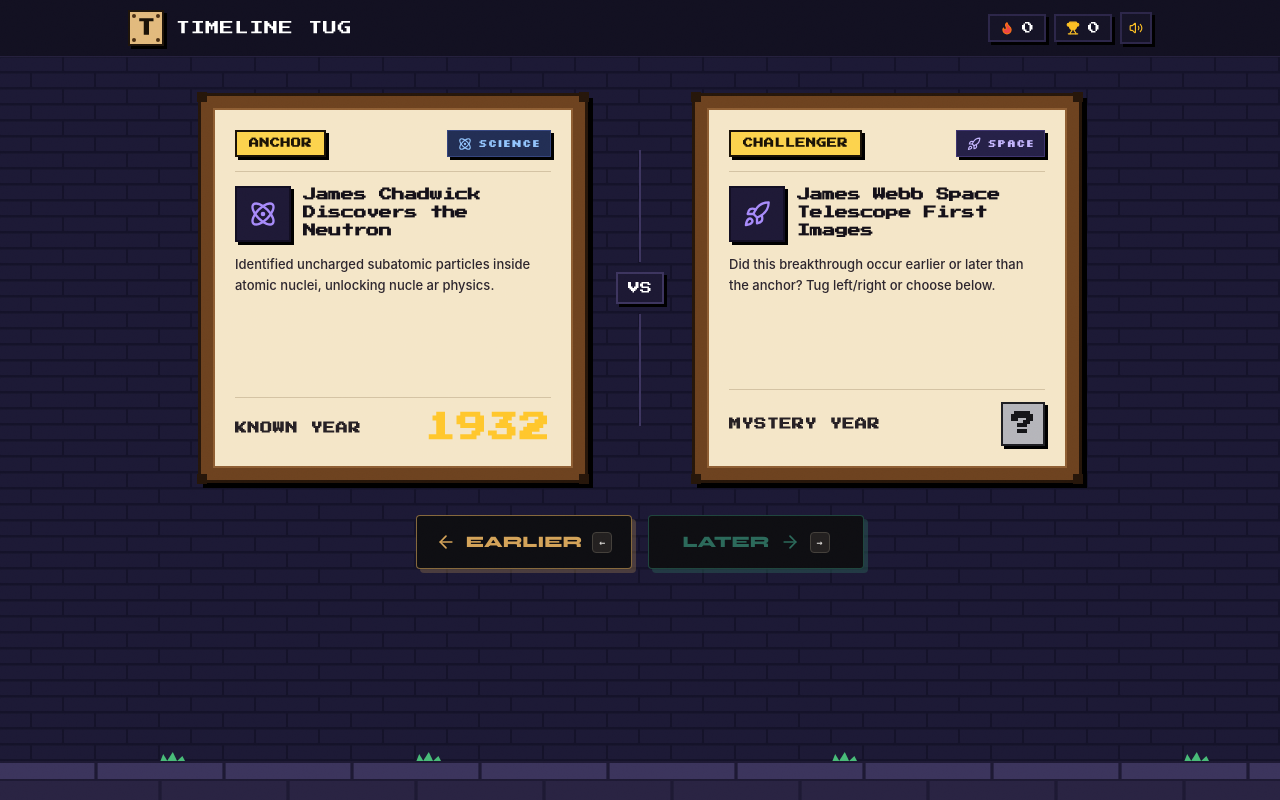
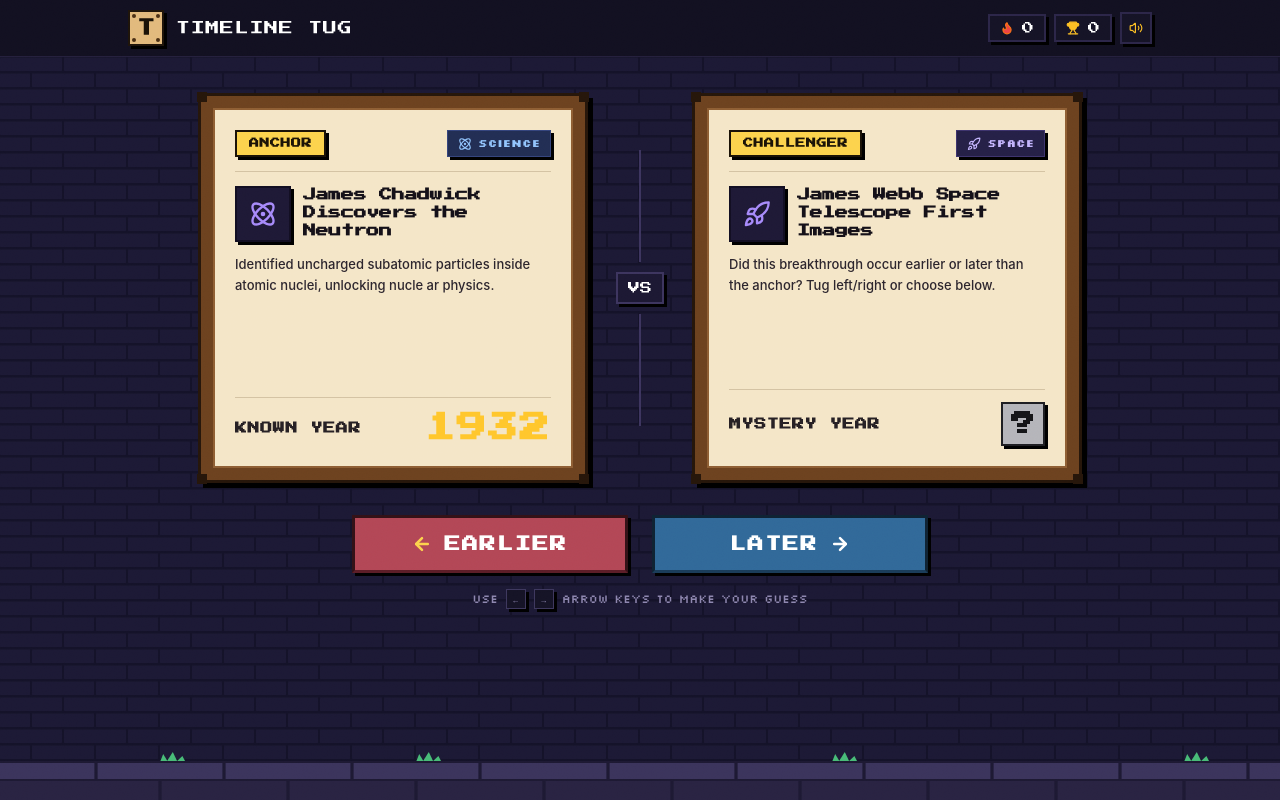
Before and after one commit to questcreators69-rgb/timeline_tug, a React (Vite) app: page / in a window 1280 px wide. Both pictures are taken after a click on the button "ENTER ARENA". Built offline with nearby package versions, Linux system fonts and the light colour scheme.

Commit message:
fixed: Action buttons to look pixelated

```diff
--- a/src/components/ActionControls.tsx
+++ b/src/components/ActionControls.tsx
@@ -8,29 +8,43 @@
 
 export function ActionControls({ onGuess, disabled = false }: ActionControlsProps) {
   return (
-    <div className="flex w-full max-w-sm sm:max-w-md items-center justify-between gap-3 sm:gap-4 mt-5">
-      <button
-        onClick={() => onGuess('earlier')}
+    <div className="flex flex-col items-center w-full max-w-md sm:max-w-xl mt-4 sm:mt-5 select-none">
+    <div className="flex w-full items-center justify-center gap-3 sm:gap-6">
+      <button  onClick={() => onGuess('earlier')}
       disabled={disabled}
-        className="group relative flex-1 flex items-center justify-center gap-2.5 rounded-sm border border-[#D4A359]/60 bg-[#0E0E12] py-3.5 px-4 font-syne text-sm sm:text-base font-extrabold text-[#D4A359] shadow-brass hover:bg-[#D4A359]/10 hover:border-[#D4A359] active:translate-y-0.5 disabled:opacity-40 disabled:cursor-not-allowed transition-all duration-150 ease-spring focus:outline-none"
+      className="group relative flex-1 flex items-center justify-center gap-2 sm:gap-3 bg-[#B34756] hover:bg-[#C25262] border-2 sm:border-3 border-[#331117] border-b-6 border-b-[#5C1D27] active:border-b-2 active:translate-y-1 py-3 sm:py-3.5 px-4 shadow-pixel disabled:opacity-40 disabled:cursor-not-allowed transition-all focus:outline-none cursor-pointer"
       id="button-earlier"
-        aria-label="Guess earlier in history"
+      aria-label="Guess earlier"
 >
-        <ArrowLeft className="h-4 w-4 sm:h-5 sm:w-5 group-hover:-translate-x-1 transition-transform ease-spring text-[#D4A359]" />
-        <span>EARLIER</span>
-        <kbd className="hidden sm:inline-block rounded-sm bg-stone-800/80 px-1.5 py-0.5 text-[10px] font-mono text-stone-300 border border-stone-700">
-          ←
-        </kbd>
+  <ArrowLeft className="h-4 w-4 sm:h-5 sm:w-5 text-[#FCD34D] stroke-[3]" />
+  <span className="font-pixel text-xs sm:text-sm md:text-base font-bold text-white tracking-widest">
+    EARLIER
+  </span>
   </button>
+
   <button
   onClick={() => onGuess('later')}
   disabled={disabled}
-        className="group relative flex-1 flex items-center justify-center gap-2.5 rounded-sm border border-[#2B695A]/60 bg-[#0E0E12] py-3.5 px-4 font-syne text-sm sm:text-base font-extrabold text-[#2B695A] shadow-emerald-brutal hover:bg-[#2B695A]/10 hover:border-[#2B695A] active:translate-y-0.5 disabled:opacity-40 disabled:cursor-not-allowed transition-all duration-150 ease-spring focus:outline-none"
+  className="group relative flex-1 flex items-center justify-center gap-2 sm:gap-3 bg-[#316999] hover:bg-[#3B7AB3] border-2 sm:border-3 border-[#0F2233] border-b-6 border-b-[#1A3C59] active:border-b-2 active:translate-y-1 py-3 sm:py-3.5 px-4 shadow-pixel disabled:opacity-40 disabled:cursor-not-allowed transition-all focus:outline-none cursor-pointer"
   id="button-later"
-        aria-label="Guess later in history"
+  aria-label="Guess later"
 >
-        <span>LATER</span>        <ArrowRight className="h-4 w-4 sm:h-5 sm:w-5 group-hover:translate-x-1 transition-transform ease-spring text-[#2B695A]" />
-        <kbd className="hidden sm:inline-block rounded-sm bg-stone-800/80 px-1.5 py-0.5 text-[10px] font-mono text-stone-300 border border-stone-700">
+  <span className="font-pixel text-xs sm:text-sm md:text-base font-bold text-white tracking-widest">
+    LATER
+  </span>
+  <ArrowRight className="h-4 w-4 sm:h-5 sm:w-5 text-white stroke-[3]" />
+</button>
+    </div>
+
+<div className="mt-4 flex items-center gap-2 font-silkscreen text-[11px] sm:text-xs text-[#8E87B0]">
+        <span>Use</span>
+        <span className="inline-flex items-center justify-center w-5 h-5 bg-[#151326] border border-[#3E385E] text-[#8E87B0] font-pixel text-[8px] shadow-pixel">
+          ←
+        </span>        <span className="inline-flex items-center justify-center w-5 h-5 bg-[#151326] border border-[#3E385E] text-[#8E87B0] font-pixel text-[8px] shadow-pixel">
           →
-        </kbd>      </button>    </div>  );
+        </span>        <span>arrow keys to make your guess</span>
+      </div>
+    </div>
+
+  );
 }
```
Lines whose indentation alone changed are shown as unchanged.
